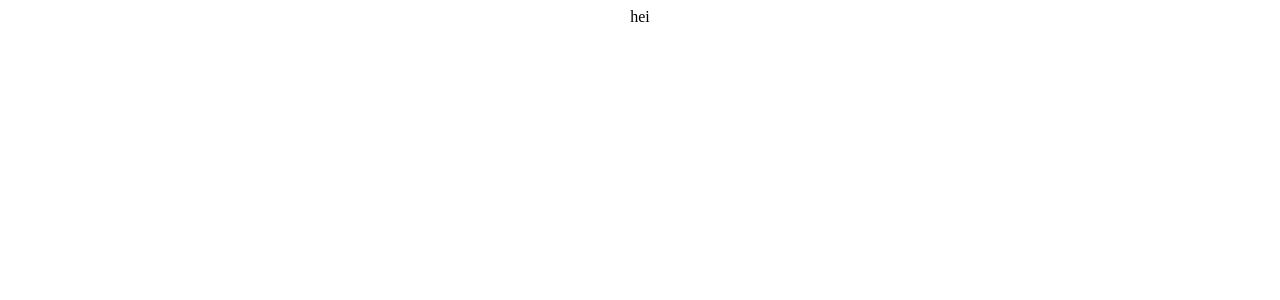
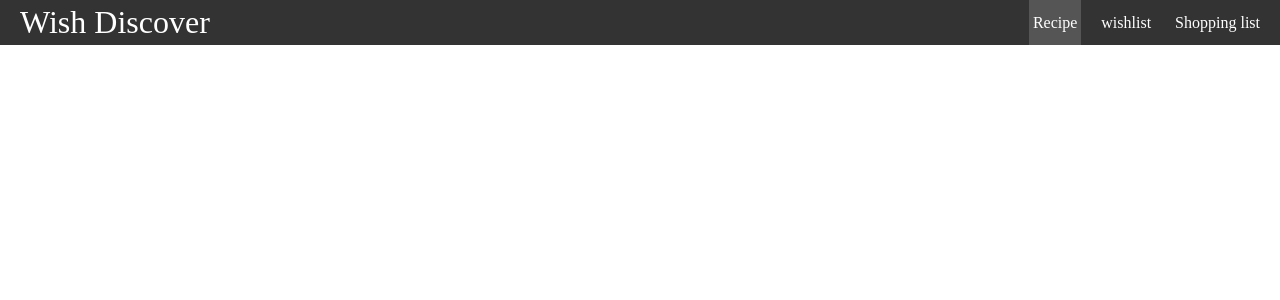
Before and after one commit to mgretek/dish-discover, a React (Create React App) app: page /recipe in a window 1280 px wide. Shown: the top 300 px of the page. Built offline with nearby package versions, Linux system fonts and the light colour scheme.

Commit message:
mingisugune navbar

```diff
--- a/src/App.js
+++ b/src/App.js
@@ -1,7 +1,12 @@
 import "./App.css";
+import { Navbar } from "./Navbar";
 
 function App() {
-  return <div className="App">hei</div>;
+  return (
+    <div className="App">
+      <Navbar />
+    </div>
+  );
 }
 
 export default App;
--- /dev/null
+++ b/src/Navbar.js
@@ -0,0 +1,20 @@
+export const Navbar = () => {
+  return (
+    <nav className="nav">
+      <a href="/" className="site-title">
+        Wish Discover
+      </a>
+      <ul>
+        <li className="active">
+          <a href="/recipe">Recipe</a>
+        </li>
+        <li>
+          <a href="/wishlist">wishlist</a>
+        </li>
+        <li>
+          <a href="/shoppinglist">Shopping list</a>
+        </li>
+      </ul>
+    </nav>
+  );
+};
--- a/src/index.js
+++ b/src/index.js
@@ -1,6 +1,7 @@
 import React from "react";
 import ReactDOM from "react-dom/client";
 import App from "./App";
+import "./styles.css";
 
 const root = ReactDOM.createRoot(document.getElementById("root"));
 root.render(
--- /dev/null
+++ b/src/pages/Home.js
@@ -0,0 +1,3 @@
+export const Home = () => {
+  return <h1>Homepage</h1>;
+};
--- /dev/null
+++ b/src/pages/Recipes.js
@@ -0,0 +1,3 @@
+export const Recipe = () => {
+  return <h1>Recipe search</h1>;
+};
--- /dev/null
+++ b/src/pages/Shoppinglist.js
@@ -0,0 +1,3 @@
+export const Shoppinglist = () => {
+  return <h1>Shopping list</h1>;
+};
--- /dev/null
+++ b/src/pages/Wishlist.js
@@ -0,0 +1,3 @@
+export const Wishlist = () => {
+  return <h1>Wishlist</h1>;
+};
--- /dev/null
+++ b/src/styles.css
@@ -0,0 +1,47 @@
+* {
+    box-sizing: border-box;
+}
+
+body {
+    margin: 0;
+}
+
+.nav {
+    background-color: #333;
+    color: white;
+    display: flex;
+    justify-content: space-between;
+    align-items: stretch;
+    gap: 2rem;
+    padding: 0 1rem;
+}
+
+.site-title {
+    font-size: 2rem;
+}
+
+.nav ul {
+    padding: 0;
+    margin: 0;
+    list-style: none;
+    display: flex;
+    gap: 1rem;
+
+}
+
+.nav a {
+    color: inherit;
+    text-decoration: none;
+    height: 100%;
+    display: flex;
+    align-items: center;
+    padding: .25rem;
+}
+
+.nav li.active {
+    background-color: #555;
+}
+
+.nav li:hover {
+    background-color: #777;
+}
```
